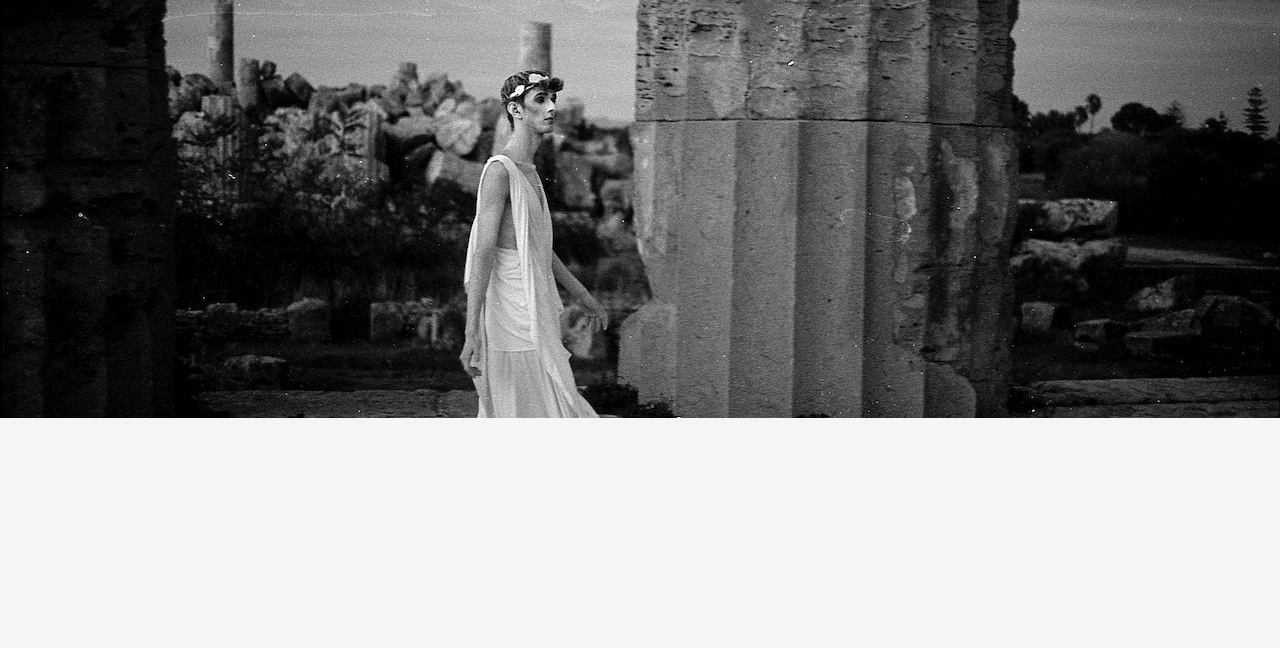
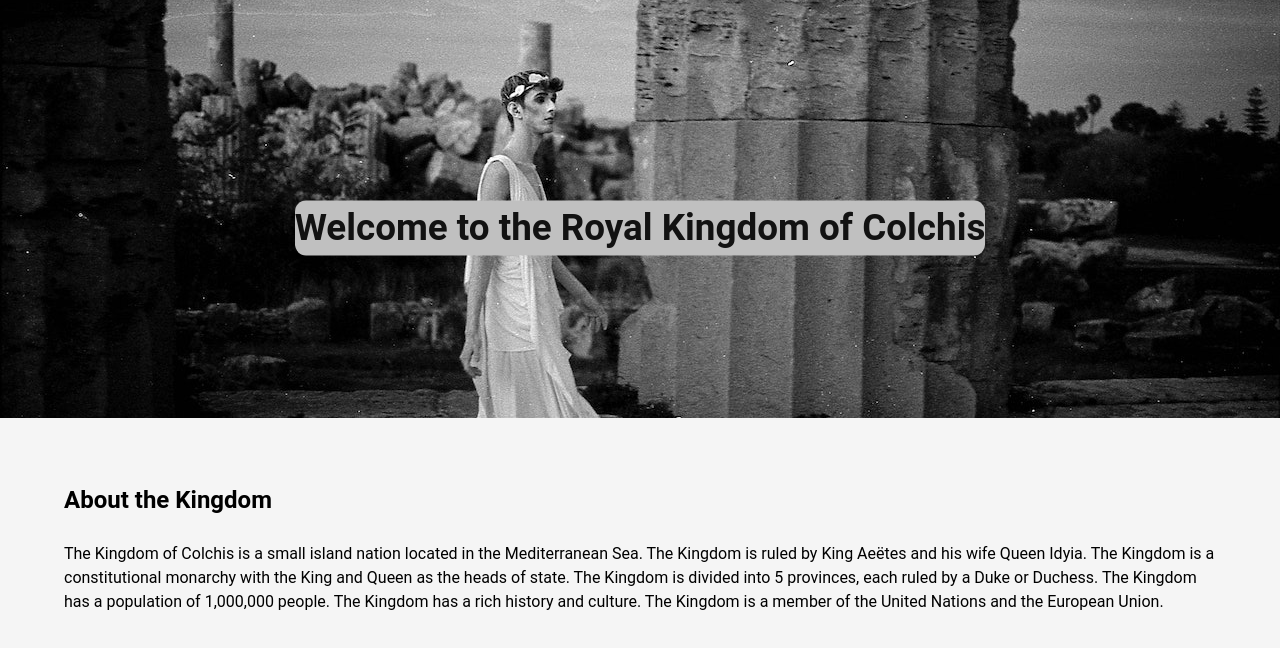
Before and after one commit to Ange230700/techChallengeWildCodeSchool, a plain HTML site: page index.html in a window 1280 px wide. Shown: the part 92-740 px from the top of the page. Drawn offline with Linux system fonts and the light colour scheme.

Commit message:
home page ready

```diff
--- a/index.html
+++ b/index.html
@@ -21,13 +21,28 @@
       </nav>
     </header>
     <main>
+      <!-- Hero Section-->
       <section class="heroSection">
         <img src="/assets/cover.jpg" alt="cover" />
+        <div class="heroText">
+          <h1>Welcome to the Royal Kingdom of Colchis</h1>
+        </div>
+      </section>
+      <section class="aboutTheKingdom">
+        <h2>About the Kingdom</h2>
+        <br>
+        <p>
+          The Kingdom of Colchis is a small island nation located in the
+          Mediterranean Sea. The Kingdom is ruled by King Aeëtes and his wife
+          Queen Idyia. The Kingdom is a constitutional monarchy with the King
+          and Queen as the heads of state. The Kingdom is divided into 5
+          provinces, each ruled by a Duke or Duchess. The Kingdom has a
+          population of 1,000,000 people. The Kingdom has a rich history and
+          culture. The Kingdom is a member of the United Nations and the
+          European Union.
+        </p>
       </section>
     </main>
-
-    <!-- Hero Section
-    <h1>Welcome to the Royal Kingdom of Colchis</h1>-->
 
     <!-- Add this to a seperate page, e.g. royal-family.html
 			Images and text aligned next to each other
--- a/style.css
+++ b/style.css
@@ -1,3 +1,4 @@
 @import url(/styles/navigationBarStyle.css);
 @import url(/styles/defaultStyle.css);
-@import url(/styles/cover.css);
+@import url(/styles/heroSection.css);
+@import url(/styles/aboutSection.css);
--- /dev/null
+++ b/styles/aboutSection.css
@@ -0,0 +1,4 @@
+.aboutTheKingdom {
+  width: 90vw;
+  margin: 4rem auto 0 auto;
+}
--- a/styles/cover.css
+++ /dev/null
@@ -1,10 +0,0 @@
-.heroSection {
-  width: 100%;
-  height: 55vh;
-}
-
-.heroSection img {
-  width: 100%;
-  height: 100%;
-  object-fit: cover;
-}
--- /dev/null
+++ b/styles/heroSection.css
@@ -0,0 +1,29 @@
+.heroSection {
+  width: 100%;
+  height: 55vh;
+}
+
+.heroSection img {
+  width: 100%;
+  height: 100%;
+  object-fit: cover;
+}
+
+.heroSection .heroText {
+  position: absolute;
+  top: 40%;
+  left: 50%;
+  transform: translate(-50%, -50%);
+  color: #121212;
+  text-align: center;
+  width: 100%;
+}
+
+.heroSection .heroText h1 {
+  font-size: 2.3rem;
+  font-weight: 700;
+  background-color: #c0c0c0;
+  max-width: fit-content;
+  margin: 0 auto;
+  border-radius: .3em;
+}
```
